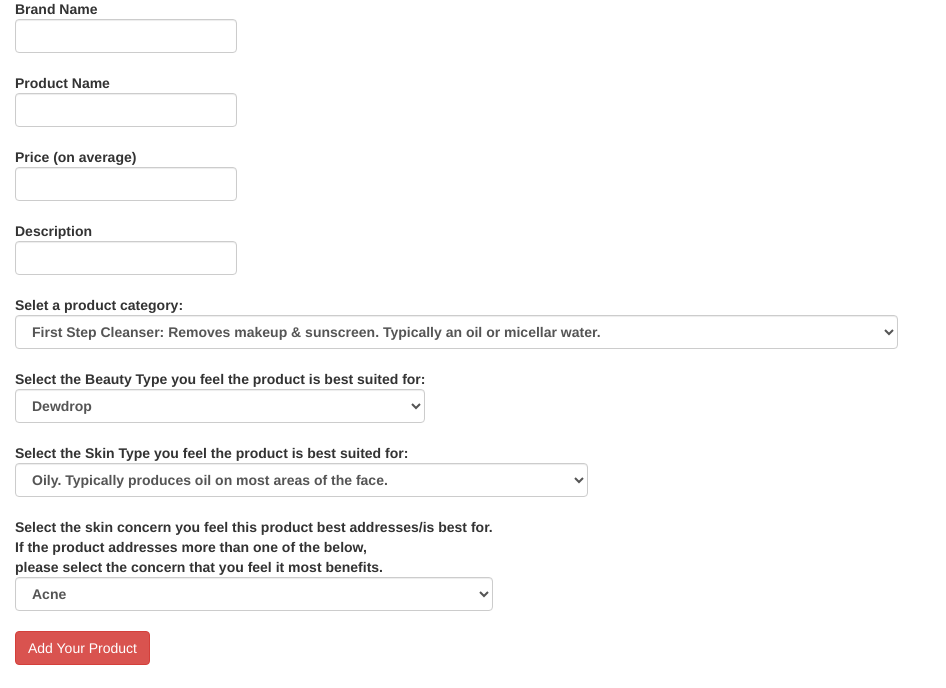
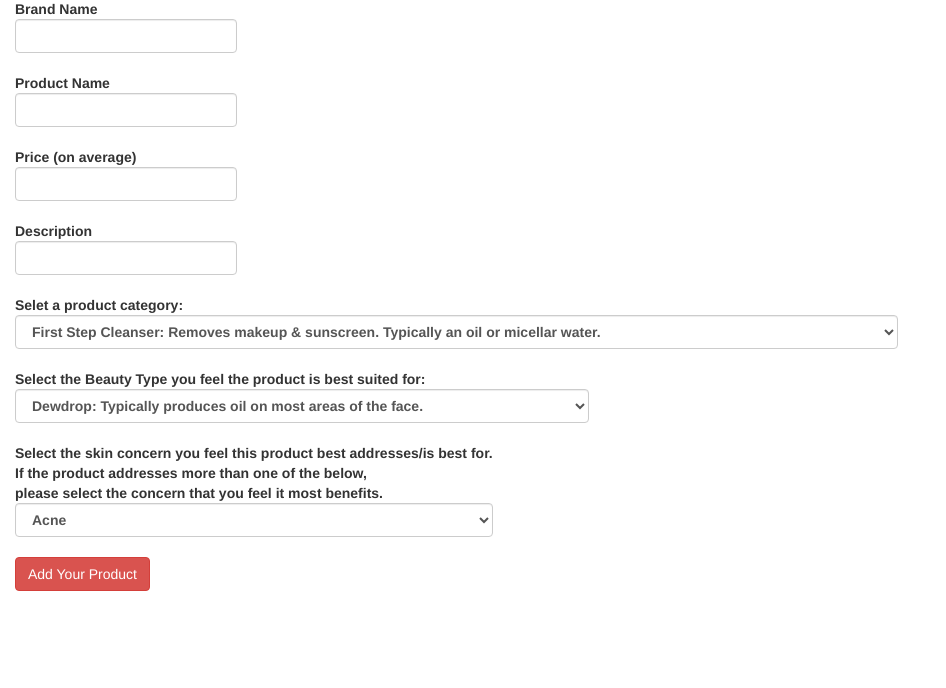
Before and after one commit to nrinn/project-spring-2015, a Flask app: page /add_product in a window 1280 px wide. Shown: the part 112-800 px from the top of the page, without its empty margins (0-946 px from the left). Run offline with Flask 2, Linux system fonts and the light colour scheme; a user stored in the database is signed in; some libraries are stand-ins or nearby versions.

Commit message:
6/4/15 Update 2

```diff
--- a/model.py
+++ b/model.py
@@ -123,8 +123,8 @@ class Product(db.Model):
     def __repr__(self):
         """Provide helpful representation when printed."""
 
-        return "<Product product_id=%s sku=%s product_brand=%s product_name=%s price=%s description=%s beauty_type_id=%s product_category_id=%s>" % (
-            self.product_id, self.sku, self.product_brand, self.product_name, self.price, self.description, self.beauty_type_id, self.product_category_id)
+        return "<Product product_id=%s product_brand=%s product_name=%s price=%s description=%s beauty_type_id=%s product_category_id=%s>" % (
+            self.product_id, self.product_brand, self.product_name, self.price, self.description, self.beauty_type_id, self.product_category_id)
 
 
 class Rating(db.Model):
--- a/server.py
+++ b/server.py
@@ -21,13 +21,13 @@ app.jinja_env.undefined = StrictUndefined
 def index():
     """Homepage."""
 
-    user_id = session.get("user_id")
+    # user_id = session.get("user_id")
 
-    if not user_id:
-        return redirect("/login")
-    else:
-        user = User.query.get(user_id)
-        return render_template('homepage.html', user=user)
+    # if not user_id:
+    #     return redirect("/login")
+    # else:
+    #     user = User.query.get(user_id)
+    return render_template('homepage.html')  #user=user
 
 
 @app.route('/register', methods=['GET'])
@@ -338,32 +338,37 @@ def add_product_form():
 @app.route('/add_product', methods=['POST'])
 def add_product_process():
     """Process form for adding products to the DB."""
-    print request.form
+    # print request.form
 
-    user_id = session.get("user_id")
+    # user_id = session.get("user_id")
 
-    if not user_id:
-        flash("User does not exist. Please try again")
-        return redirect("/login")
+    # if not user_id:
+    #     flash("User does not exist. Please try again")
+    #     return redirect("/login")
 
-    user = User.query.get(user_id)
+    # user = User.query.get(user_id)
 
+    # Get add_product form variables
     product_brand = request.form.get("product_brand")
     product_name = request.form.get("product_name")
-    price = request.form.get("price")
+    price = int(request.form.get("price"))
     description = request.form.get("description")
     product_category = request.form.get("product_category")
     beauty_type = request.form.get("beauty_type")
-    skin_type = request.form.get("skin_type")
     concern = request.form.get("concern")
 
-    product = Product(product_brand=product_brand, product_name=product_name, price=price, description=description, product_category=product_category, beauty_type=beauty_type, skin_type=skin_type, concern=concern)
+    new_product = Product(product_brand=product_brand, product_name=product_name, price=price, description=description, product_category=product_category, beauty_type=beauty_type, concern=concern)
 
-    db.session.add(product)
+    # Adds the new product to the database. Session of connection to DB.
+    db.session.add(new_product)
     db.session.commit()
 
-    flash("Your Product Submission Has Been Received.")
-    return redirect("/users/%s" % user.user_id)
+    # Browser/cookie storing session
+    session["product_id"] = new_product.product_id
+
+    flash("Your product submission has been received. Thank you!")
+    return redirect("/profile")
+    # return redirect("/users/%s" % user.user_id)
 
 
 if __name__ == "__main__":
--- a/templates/add_product.html
+++ b/templates/add_product.html
@@ -20,7 +20,7 @@
     <div class="form-group">
         <label>
             Price (on average)
-                <input type="float" name="price" class="form-control">
+                <input type="number" name="price" class="form-control">
         </label>
     </div>
     <div class="form-group">
@@ -48,21 +48,10 @@
         <label>
             Select the Beauty Type you feel the product is best suited for:<br>
              <select name="beauty_type" class="form-control">
-                <option value="Dewdrop">Dewdrop</option>
-                <option value="Combination">Combination</option>
-                <option value="Normal">Normal</option>
-                <option value="Dry">Dry</option>
-            </select>
-        </label>
-    </div>
-    <div class="form-group">
-        <label>
-            Select the Skin Type you feel the product is best suited for:<br>
-             <select name="skin_type" class="form-control">
-                <option value="Oily">Oily. Typically produces oil on most areas of the face.</option>
-                <option value="Combination">Combination. May produce oil on certain areas of the face and be dry in others.</option>
-                <option value="Normal">Normal. Skin is neither particularly dry nor particularly oil in most areas.</option>
-                <option value="Dry">Dry. Skin is dry on most or all of face.</option>
+                <option value="Dewdrop">Dewdrop: Typically produces oil on most areas of the face.</option>
+                <option value="Combination">Combination: May produce oil on certain areas of the face and be dry in others.</option>
+                <option value="Normal">Normal: Skin is neither particularly dry nor particularly oil in most areas.</option>
+                <option value="Dry">Dry: Skin is dry on most or all of face.</option>
             </select>
         </label>
     </div>
@@ -76,7 +65,6 @@
                 <option value="Dullness">Dullness</option>
                 <option value="Oiliness">Oiliness</option>
                 <option value="Scars">Scars or Discoloration</option>
-                <option value="None">None of the above (please see comments)</option>
             </select>
         </label>
     </div>
--- a/templates/homepage.html
+++ b/templates/homepage.html
@@ -7,8 +7,6 @@
 <p>Existing Users: <a href = "/login">Login</a></p><br>
 <p>New Users: <a href = "/register">Register Here</a></p><br>
 <p>Get Your Beauty Type: <a href = "/profile">Fill Out The Profile Form</a></p><br>
-add if session logic so it doesn't require user_id in order to see homepage
-<p>Profile: <a href = "/users/{{ user.user_id }}">Your User Profile</a></p><br>
-<p>Add Product: <a href = "/add_product/">Add To The Site</a></p><br>
+<p>Add Product: <a href = "/add_product">Add To The Site</a></p><br>
 
 {% endblock %}
```
Also changed, not shown: snaillove.db, 1 other file.
